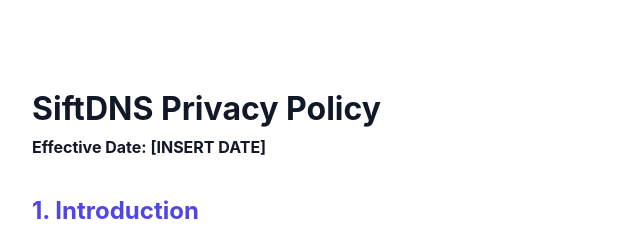
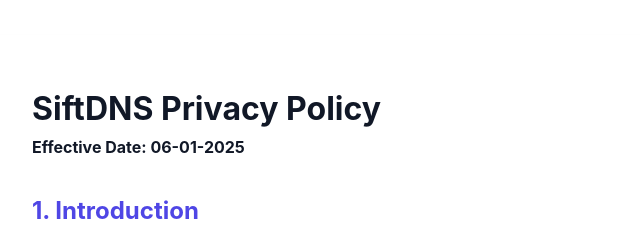
Before and after one commit to SiftDNS/siftDNS_web, a plain HTML site: page privacy.html in a window 1280 px wide. Shown: the part 1440-1680 px from the top of the page, 238-878 px from the left. Drawn offline with Linux system fonts and the light colour scheme.

Commit message:
missed some dates

```diff
--- a/privacy.html
+++ b/privacy.html
@@ -405,7 +405,7 @@
 
         <div class="legal-content">
             <h1>SiftDNS Privacy Policy</h1>
-            <p><strong>Effective Date: [INSERT DATE]</strong></p>
+            <p><strong>Effective Date: 06-01-2025</strong></p>
 
             <h2>1. Introduction</h2>
             <p>SiftDNS is committed to protecting your privacy. This Privacy Policy explains how we collect, use, and protect information when you use our DNS resolution services.</p>
```
Also changed, not shown: terms.html (+1 -1 lines).
